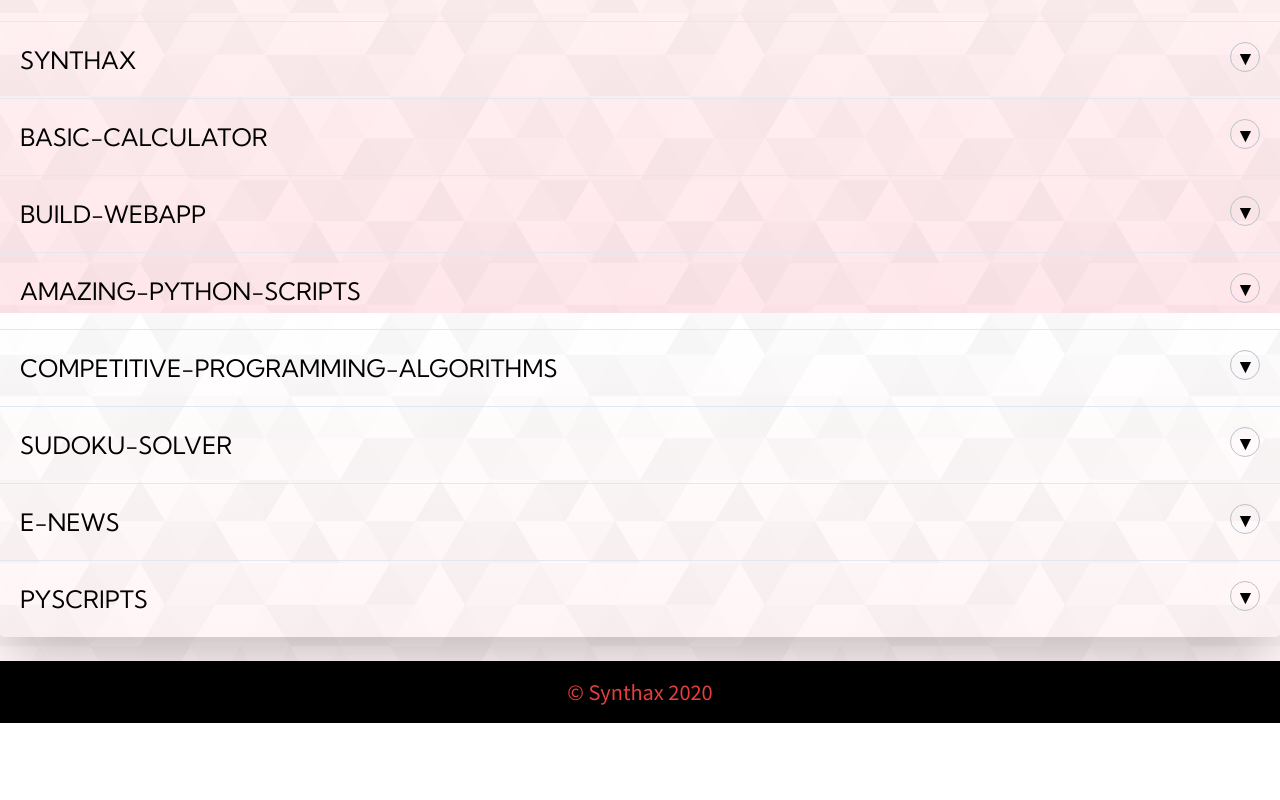
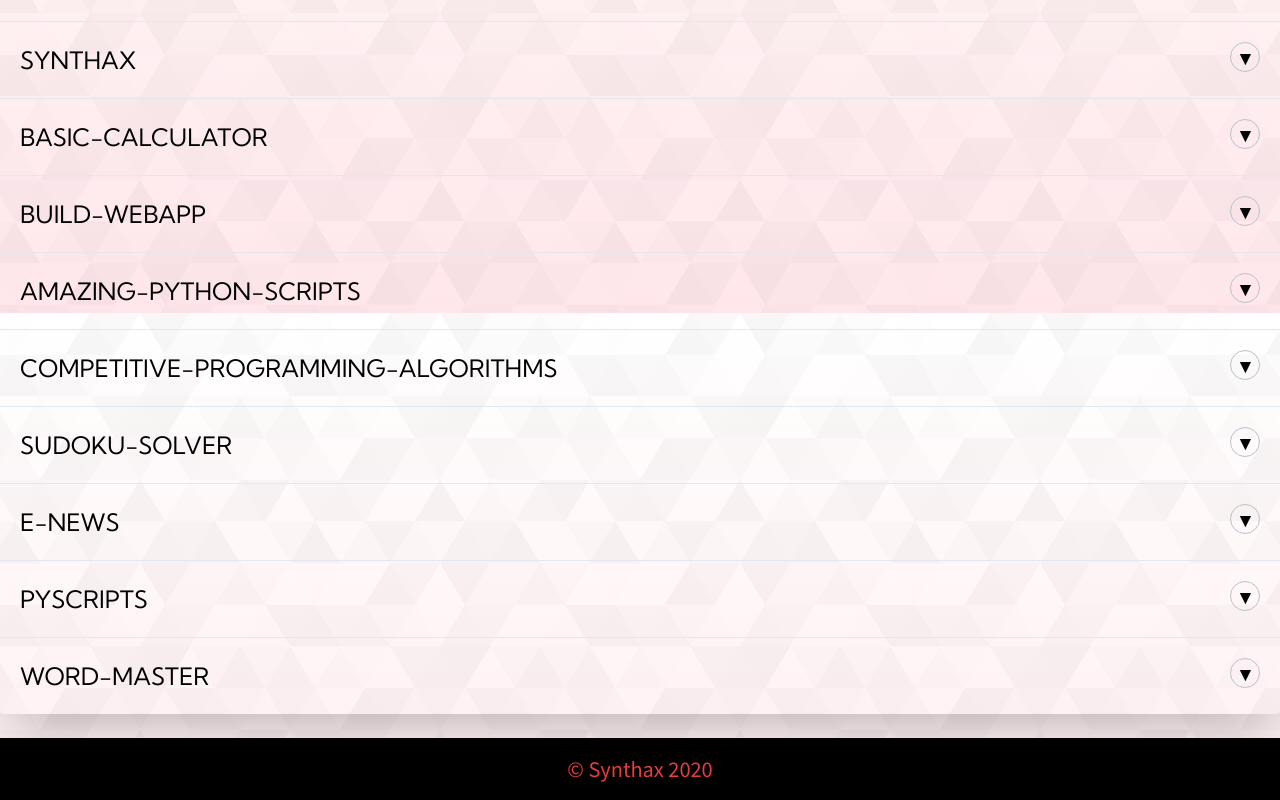
Before and after one commit to shawavisek35/synthack, a React (Create React App) app: page /projects in a window 1280 px wide. Shown: the part 487-1287 px from the top of the page. Before the commit the page ends 1210 px from the top, so only its background shows below. Built offline with nearby package versions, Linux system fonts and the light colour scheme.

Commit message:
hello there :smile:

```diff
--- a/src/components/Projects.js
+++ b/src/components/Projects.js
@@ -1,6 +1,6 @@
-import React, { useEffect } from "react";
+import React from "react";
 import {GitProjects} from "../shared/projects";
-import {Accordion, Card, Button} from "react-bootstrap";
+
 
 function Projects()
 {
@@ -22,7 +22,7 @@ function Projects()
                                     <p className="px-10 py-4"><strong>Topic : </strong>{project.topic}</p>
                                     <p className="px-10 py-4"><strong>Description : </strong>{project.description}</p>
                                     <div className="my-4">
-                                        <a href={project.projectLink} className="bg-blue-500 hover:bg-blue-700 text-white font-bold py-2 px-4 rounded mx-10 my-4">View project</a>
+                                        <a href={project.projectLink} target="_blank" rel="noopener noreferrer" className="bg-blue-500 hover:bg-blue-700 text-white font-bold py-2 px-4 rounded mx-10 my-4">View project</a>
                                     </div>
                                 </div>
                             </div>
--- a/src/shared/projects.js
+++ b/src/shared/projects.js
@@ -1,93 +1,64 @@
 export const GitProjects = [
     {
         id : 0,
-        email : "balasubhayu99@gmail.com",
-        name : "Subhayu Kumar Bala",
         projectLink : "https://github.com/subhayu99/tv_script_generator",
         description : `In this project, I have constructed a Recurrent Neural Network (RNN) model to generate it's own Seinfeld TV script by using a Seinfeld dataset of scripts from 9 consecutive seasons. The Neural Network has generated a new, "fake" TV script for a hypothetical Season 10 of the show. ;-)
         You are welcome to use this model to input your own dataset and it'll generate a new one for you.`,
         topic : "Deep Learning (AI)",
-        contact : "8972081329"
     },
     {
         id : 1,
-        email : "balasubhayu99@gmail.com",
-        name : "Subhayu Kumar Bala",
         projectLink : "https://github.com/subhayu99/dog_breed_classifier",
         description : `A Convolutional Neural Network (CNN) that can classify the breed of dog from any user-supplied image. If the image is of a human and not of a dog, the algorithm will provide an estimate of the dog breed that is most resembling to the image.
         The code is written in Python 3 and Keras with Tensorflow backend all presented in Jupyter Notebook. I used AWS EC2 gpu instance for training the model. You can use Google Colab or the same EC2 instance.
         If you wish do some improvements or fix some typos or make the code better you are always welcome.`,
         topic : "Image Processing, Deep Learning (AI)",
-        contact : "8972081329"
     },
     {
         id : 2,
-        email : "balasubhayu99@gmail.com",
-        name : "Subhayu Kumar Bala",
         projectLink : "https://github.com/subhayu99/Flappy-Bird",
         description : `It is the very famous Flappy Bird game made using Processing which is an open-source graphical library and integrated development environment (IDE) and it uses Java as a language. As I have coded the game on my phone, I have made it to be playable on mobile devices only by keeping the orientation as portrait. There are numerous features that one can add and make the game amazing by using some creativity and logic.`,
         topic : "Game Development, Designing, App Development",
-        contact : "8972081329"
     },
     {
         id : 3,
-        email : "balasubhayu99@gmail.com",
-        name : "Subhayu Kumar Bala",
         projectLink : "https://github.com/subhayu99/Snake-Game",
         description : `A Snake Game built using P5.js which is a library of JavaScript. The game is built by keeping the orientation as portrait to be playable on a mobile phone. There are an infinite number of features one can add to this project.`,
         topic : "Game Development, Web Development, Logic, Designing",
-        contact : "8972081329"
     },
     {
         id : 4,
-        email : "palinoia.ciem@gmail.com",
-        name : "Archan Ghosh",
         projectLink : "https://github.com/ArchanGhosh/Synthax",
         description : `1. ASL classification
         2. DCGAN Implementation`,
         topic : "Image Processing(Tensorflow)",
-        contact : "9831613620"
     },
     {
         id : 5,
-        email : "abirbhattacharya82@gmail.com",
-        name : "Abir Bhattacharya",
         projectLink : "https://github.com/abirbhattacharya82/Basic-Calculator",
         description : `A Calculator made with the help of JAVA Applets and HTML which does all basic mathematical calculations like addition, subtraction, multiplication and division for both Integers and Fractions.`,
         topic : "Application Development",
-        contact : "9830413971"
     },
     {
         id : 6,
-        email : "anush.venkatakrishna@gmail.com",
-        name : "Anush krishna V",
         projectLink : "https://github.com/Growandtrack/Build-webapp",
         description : `This is a webapp I built usig Flask for a hackathon .I have coded the framework and backend myself .This project to aid farmers and warn them incase of locust attacks.`,
         topic : "Web dev,Python,HTML,CSS.JS,Heroku,Flask",
-        contact : "'0984095493"
     },
     {
         id : 7,
-        email : "ranjan.avinash@hotmail.com.",
-        name : "Avinash Kumar Ranjan",
         projectLink : "https://github.com/avinashkranjan/Amazing-Python-Scripts",
         description : `A curated collection of amazing Python scripts from basic to advance with automation task scripts. This is the project from which you can learn how to contribute a open source contest and specially during in Open source contest as a Pythoneer.`,
         topic : "Python-Scripts",
-        contact : "+916203077745"
     },
     {
         id : 8,
-        email : "ranjan.avinash@hotmail.com",
-        name : "Avinash Kumar Ranjan",
         projectLink : "https://github.com/avinashkranjan/Competitive-Programming-Algorithms",
         description : `The goal of this project is to have in a single place all possible algorithms and data structures - in multiple languages. This can be great for beginners too to learn and contribute to Open Source Projects.`,
         topic : "Competitive-Programming-Algorithms",
-        contact : "+916203077745"
     },
     {
         id : 9,
-        email : "sanchit.arora.2002@gmail.com",
-        name : "Sanchit Arora",
         projectLink : "https://github.com/tichnas/Sudoku-Solver",
         description : `As the name suggests, the project will solve any 9x9 sudokus given.
         A Sudoku Solver is a perfect blend of Web Development and Logical thinking (helps in competitive programming).
@@ -101,24 +72,35 @@ export const GitProjects = [
         Check out the primary project here: https://tichnas.github.io/Sudoku-Solver/
         If time permits, we'll learn more by adding new features.`,
         topic : "Web Development, Logical Thinking, Javascript, CSS, HTML",
-        contact : "+918368231268"
     },
     {
         id : 10,
-        email : "hrishikeshblaster@gmail.com",
-        name : "Hrishikesh Ghosh",
         projectLink : "https://github.com/hrishikeshghosh/E-NEWS.git",
         description : `This is a news app with easy to access interface and internationally based search engine `,
         topic : "App dev",
-        contact : "+919748756977"
     },
     {
         id : 11,
-        email : "balasubhayu99@gmail.com",
-        name : "Subhayu Kumar Bala",
         projectLink : "https://github.com/subhayu99/PyScripts",
         description : `A collection of some great Python scripts from basic to advance levels for automating some tasks. This project is for those who learn how to contribute an open source contest like Synthax`,
         topic : "Python, Scripts, Game Development, Web Scraping",
-        contact : "+919382877751"
+    },
+    {
+        id : 12,
+        projectLink : "https://github.com/shawavisek35/word-master",
+        description : `A small python script for playing a word game. The User will be asked an incomplete word and he/she needs to complete that word within a given time.
+        The special feature of this game is that you do not need to use your keyboard while playing the game.
+
+        Modules used :
+        1. Python Text to Speech : pyttsx3 - for converting text to speech,
+        2. Speech Recognition : speech_recognition - for recognizing your speech
+
+        Future Scope :
+        1.Use of Multi threading,
+        2.Create a mobile app using Kivy or any other framework,
+        3.Implementation of AI for making it more better,
+        4.Add levels,
+        5.Adding more words`,
+        topic : "Python, AI/ML"
     }
 ]
```
